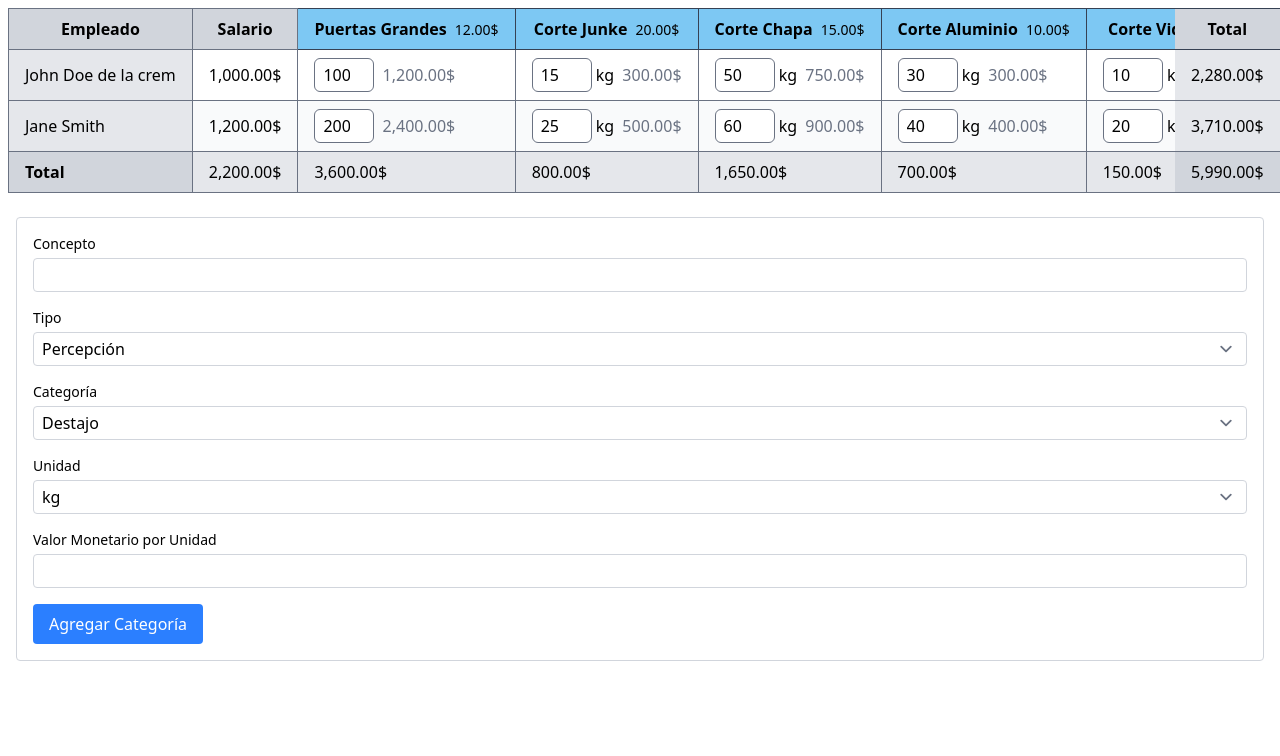
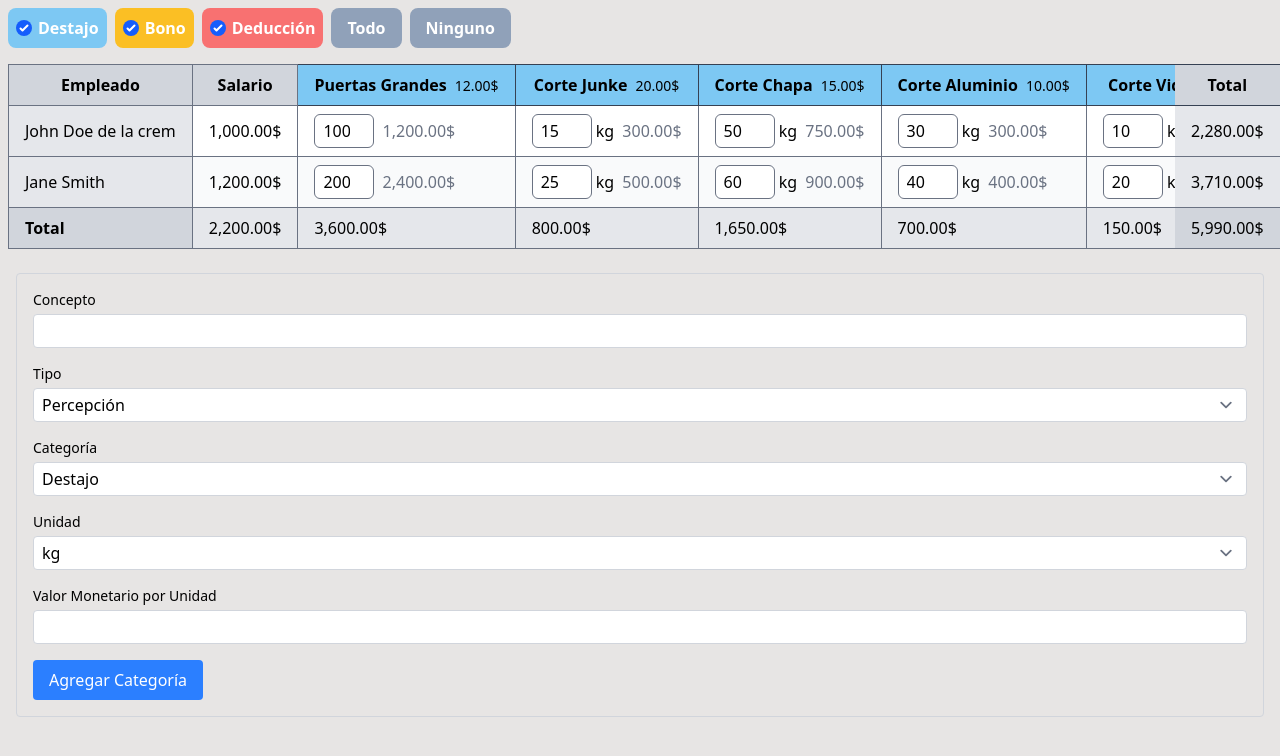
Before and after one commit to ChrisPoul/renova, a SvelteKit app: page / in a window 1280 px wide. Shown: the top 756 px of the page. Built offline with nearby package versions, Linux system fonts and the light colour scheme.

Commit message:
Now there is a ui to add a category, also now we can filter by parent category

```diff
--- a/src/app.d.ts
+++ b/src/app.d.ts
@@ -9,13 +9,13 @@ declare global {
 		// interface PageState {}
 		// interface Platform {}
 	}
-	type parentCategory = 'destajo' | 'bono' | 'deduccion'
-	type categoryType = 'deduccion' | 'percepcion';
+	type ParentCategory = 'destajo' | 'bono' | 'deduccion'
+	type CategoryType = 'deduccion' | 'percepcion';
 	interface CategoriaIncidencia {
 		id: number;
 		concept: string;
-		type: categoryType;
-		parentCategory: parentCategory;
+		type: CategoryType;
+		parentCategory: ParentCategory;
 		unit: string;
 		unitMonetaryValue: number;
 	}
--- a/src/app.html
+++ b/src/app.html
@@ -6,7 +6,7 @@
 		<meta name="viewport" content="width=device-width, initial-scale=1" />
 		%sveltekit.head%
 	</head>
-	<body data-sveltekit-preload-data="hover">
+	<body data-sveltekit-preload-data="hover" class="bg-stone-200">
 		<div style="display: contents">%sveltekit.body%</div>
 	</body>
 </html>
--- a/src/lib/utils.ts
+++ b/src/lib/utils.ts
@@ -4,3 +4,16 @@ export function formatMonetaryValue(value: number) {
 		maximumFractionDigits: 2
 	}) + '$';
 }
+
+export function capitalizeFirstLetter(string: string) {
+	return string.charAt(0).toUpperCase() + string.slice(1);
+}
+export function getParentCategoryLabel(
+	category: ParentCategory
+) {
+	category = capitalizeFirstLetter(category) as ParentCategory;
+	if (category.endsWith('ccion')) {
+		return category.replace(/ccion$/, 'cción');
+	}
+	return category;
+}
--- a/src/routes/+page.svelte
+++ b/src/routes/+page.svelte
@@ -1,10 +1,9 @@
 <script lang="ts">
-	import EmployeeRow from './EmployeeRow.svelte';
-	import { totals } from '$lib/stores/totals.svelte';
-	import { formatMonetaryValue } from '$lib/utils';
+	import { getParentCategoryLabel } from '$lib/utils';
 	import AddCategory from './AddCategory.svelte';
+	import MainTable from './MainTable.svelte';
 
-	let categoriasIncidencia: CategoriaIncidencia[] = [
+	const categoriasIncidencia: CategoriaIncidencia[] = [
 		{
 			id: 1,
 			concept: 'Puertas Grandes',
@@ -68,9 +67,10 @@
 			parentCategory: 'deduccion',
 			unit: 'días',
 			unitMonetaryValue: 1
-		},
+		}
 	];
-	let totalMonetaryValue = $derived.by(getTotalMonetaryValueByEmployees);
+	const parentCategories: ParentCategory[] = ['destajo', 'bono', 'deduccion'];
+	let selectedParentCategories = $state(parentCategories);
 
 	let employees = $state([
 		{
@@ -104,71 +104,40 @@
 			]
 		}
 	]);
-
-	function getTotalSalary() {
-		let total = 0;
-		for (const employee of employees) {
-			total += employee.salary;
-		}
-		return total;
-	}
-	function getTotalMonetaryValueByEmployees() {
-		let total = 0;
-		for (const [employeeId, employeeTotal] of totals.byEmployee) {
-			total += employeeTotal;
-		}
-		return total;
-	}
-	function getCategoryTotalMonetaryValue(categoryId: number) {
-		let total = 0;
-		const incidenciaTotals = totals.byCategory.get(categoryId);
-		if (!incidenciaTotals) return 0;
-		for (const [employeeId, incidenciaTotal] of incidenciaTotals) {
-			total += incidenciaTotal;
-		}
-		return total;
-	}
 </script>
 
-<div class="relative overflow-auto">
-	<table class="m-2 border-collapse border border-gray-500">
-		<thead>
-			<tr class="bg-gray-100">
-				<th class="sticky left-0 border border-gray-500 bg-gray-300 px-4 py-2">Empleado</th>
-				<th class="border border-gray-500 bg-gray-300 px-4 py-2">Salario</th>
-				{#each categoriasIncidencia as category}
-					<th class={`border border-gray-700 px-4 py-2 text-nowrap ${category.parentCategory}`}>
-						{category.concept}
-						{#if category.unitMonetaryValue !== 1}
-							<span class="pl-1 text-sm font-normal">
-								{formatMonetaryValue(category.unitMonetaryValue)}
-							</span>
-						{/if}
-					</th>
-				{/each}
-				<th class="sticky right-0 border border-gray-500 bg-gray-300 px-4 py-2">Total</th>
-			</tr>
-		</thead>
-		<tbody>
-			{#each employees as employee}
-				<EmployeeRow {employee} {categoriasIncidencia} />
-			{/each}
-			<tr class="bg-gray-100">
-				<td class="sticky left-0 border border-gray-500 bg-gray-300 px-4 py-2 font-bold">Total</td>
-				<td class="border border-gray-500 bg-gray-200 px-4 py-2 text-nowrap">
-					{formatMonetaryValue(getTotalSalary())}
-				</td>
-				{#each categoriasIncidencia as category}
-					<td class="border border-gray-500 bg-gray-200 px-4 py-2 text-nowrap">
-						{formatMonetaryValue(getCategoryTotalMonetaryValue(category.id))}
-					</td>
-				{/each}
-				<td class="sticky right-0 border border-gray-500 bg-gray-300 px-4 py-2 text-nowrap">
-					{formatMonetaryValue(totalMonetaryValue)}
-				</td>
-			</tr></tbody
+<div class="flex gap-2 p-2 font-bold text-white">
+	{#each parentCategories as category}
+		<label
+			class={`${category} flex cursor-pointer items-center gap-1.5 rounded-lg p-2 hover:scale-105`}
 		>
-	</table>
+			<input
+				type="checkbox"
+				class="rounded-lg"
+				bind:group={selectedParentCategories}
+				value={category}
+			/>
+			{getParentCategoryLabel(category)}
+		</label>
+	{/each}
+	<button
+		class="flex cursor-pointer items-center gap-1.5 rounded-lg bg-slate-400 py-2 px-4 hover:scale-105"
+		onclick={() => {
+			selectedParentCategories = parentCategories;
+		}}
+	>
+		Todo
+	</button>
+	<button
+		class="flex cursor-pointer items-center gap-1.5 rounded-lg bg-slate-400 py-2 px-4 hover:scale-105"
+		onclick={() => {
+			selectedParentCategories = [];
+		}}
+	>
+		Ninguno
+	</button>
 </div>
 
-<AddCategory />
+<MainTable {employees} {categoriasIncidencia} {selectedParentCategories} />
+
+<AddCategory {parentCategories}/>
--- a/src/routes/AddCategory.svelte
+++ b/src/routes/AddCategory.svelte
@@ -1,9 +1,13 @@
 <script lang="ts">
-	let concept = '';
-	let type = 'percepcion';
-	let parentCategory = 'destajo';
-	let unit = 'kg';
-	let unitMonetaryValue = '';
+	import { getParentCategoryLabel } from '$lib/utils';
+
+	let { parentCategories } = $props();
+
+	let concept = $state('');
+	let type = $state('percepcion');
+	let parentCategory = $state(parentCategories[0]);
+	let unit = $state('kg');
+	let unitMonetaryValue = $state('');
 </script>
 
 <form class="m-4 rounded border border-gray-300 p-4">
@@ -31,9 +35,9 @@
 			bind:value={parentCategory}
 			class="w-full rounded border border-gray-300 px-2 py-1"
 		>
-			<option value="destajo">Destajo</option>
-			<option value="bono">Bono</option>
-			<option value="deduccion">Deducción</option>
+			{#each parentCategories as category}
+				<option value={category}>{getParentCategoryLabel(category)}</option>
+			{/each}
 		</select>
 	</div>
 	<div class="mb-4">
@@ -46,6 +50,7 @@
 			<option value="m³">m³</option>
 		</select>
 	</div>
+	{#if unit !== 'días' && unit !== 'horas'}
 		<div class="mb-4">
 			<label class="mb-1 block text-sm font-medium" for="unitMonetaryValue"
 				>Valor Monetario por Unidad</label
@@ -59,6 +64,7 @@
 				required
 			/>
 		</div>
+	{/if}
 	<button type="submit" class="rounded bg-blue-500 px-4 py-2 text-white hover:bg-blue-600">
 		Agregar Categoría
 	</button>
--- a/src/routes/EmployeeRow.svelte
+++ b/src/routes/EmployeeRow.svelte
@@ -5,8 +5,13 @@
 
 	let {
 		employee,
-		categoriasIncidencia
-	}: { employee: Employee; categoriasIncidencia: CategoriaIncidencia[] } = $props();
+		categoriasIncidencia,
+		selectedParentCategories
+	}: {
+		employee: Employee;
+		categoriasIncidencia: CategoriaIncidencia[];
+		selectedParentCategories: ParentCategory[];
+	} = $props();
 
 	let categoriasIncidenciaMap = new Map<number, CategoriaIncidencia>(
 		categoriasIncidencia.map((category) => [category.id, category])
@@ -55,7 +60,7 @@
 		let total = 0;
 		for (const incidencia of employee.incidencias) {
 			const category = categoriasIncidenciaMap.get(incidencia.category);
-			if (!category) continue
+			if (!category) continue;
 			if (category.type === 'deduccion') {
 				total -= getIncidenciaTotalMonetaryValue(incidencia.amount, category);
 			} else {
@@ -87,11 +92,14 @@
 </script>
 
 <tr class="odd:bg-white even:bg-gray-50">
-	<td class="border border-gray-500 px-4 py-2 text-nowrap sticky left-0 bg-gray-200">{employee.name}</td>
+	<td class="sticky left-0 border border-gray-500 bg-gray-200 px-4 py-2 text-nowrap"
+		>{employee.name}</td
+	>
 	<td class="border border-gray-500 px-4 py-2 text-nowrap"
 		>{formatMonetaryValue(employee.salary)}</td
 	>
 	{#each categoriasIncidencia as category}
+		{#if selectedParentCategories.includes(category.parentCategory)}
 			{@const incidencia = incidenciasMapByCategory.get(category.id)}
 			<td class="border border-gray-500 px-4 py-2 text-nowrap">
 				{#if incidencia}
@@ -110,8 +118,9 @@
 					{/if}
 				{/if}
 			</td>
+		{/if}
 	{/each}
-	<td class="border border-gray-500 px-4 py-2 text-nowrap bg-gray-200 sticky right-0">
+	<td class="sticky right-0 border border-gray-500 bg-gray-200 px-4 py-2 text-nowrap">
 		{formatMonetaryValue(totals.byEmployee.get(employee.id) ?? 0)}
 	</td>
 </tr>
--- /dev/null
+++ b/src/routes/MainTable.svelte
@@ -0,0 +1,78 @@
+<script lang="ts">
+	import EmployeeRow from './EmployeeRow.svelte';
+	import { totals } from '$lib/stores/totals.svelte';
+	import { formatMonetaryValue } from '$lib/utils';
+
+	let { categoriasIncidencia, employees, selectedParentCategories } = $props();
+
+	let totalMonetaryValue = $derived.by(getTotalMonetaryValueByEmployees);
+
+	function getTotalSalary() {
+		let total = 0;
+		for (const employee of employees) {
+			total += employee.salary;
+		}
+		return total;
+	}
+	function getTotalMonetaryValueByEmployees() {
+		let total = 0;
+		for (const [employeeId, employeeTotal] of totals.byEmployee) {
+			total += employeeTotal;
+		}
+		return total;
+	}
+	function getCategoryTotalMonetaryValue(categoryId: number) {
+		let total = 0;
+		const incidenciaTotals = totals.byCategory.get(categoryId);
+		if (!incidenciaTotals) return 0;
+		for (const [employeeId, incidenciaTotal] of incidenciaTotals) {
+			total += incidenciaTotal;
+		}
+		return total;
+	}
+</script>
+
+<div class="relative overflow-auto">
+	<table class="m-2 border-collapse border border-gray-500">
+		<thead>
+			<tr class="bg-gray-100">
+				<th class="sticky left-0 border border-gray-500 bg-gray-300 px-4 py-2">Empleado</th>
+				<th class="border border-gray-500 bg-gray-300 px-4 py-2">Salario</th>
+				{#each categoriasIncidencia as category}
+					{#if selectedParentCategories.includes(category.parentCategory)}
+						<th class={`border border-gray-700 px-4 py-2 text-nowrap ${category.parentCategory}`}>
+							{category.concept}
+							{#if category.unitMonetaryValue !== 1}
+								<span class="pl-1 text-sm font-normal">
+									{formatMonetaryValue(category.unitMonetaryValue)}
+								</span>
+							{/if}
+						</th>
+					{/if}
+				{/each}
+				<th class="sticky right-0 border border-gray-500 bg-gray-300 px-4 py-2">Total</th>
+			</tr>
+		</thead>
+		<tbody>
+			{#each employees as employee}
+				<EmployeeRow {employee} {categoriasIncidencia} {selectedParentCategories} />
+			{/each}
+			<tr class="bg-gray-100">
+				<td class="sticky left-0 border border-gray-500 bg-gray-300 px-4 py-2 font-bold">Total</td>
+				<td class="border border-gray-500 bg-gray-200 px-4 py-2 text-nowrap">
+					{formatMonetaryValue(getTotalSalary())}
+				</td>
+				{#each categoriasIncidencia as category}
+					{#if selectedParentCategories.includes(category.parentCategory)}
+						<td class="border border-gray-500 bg-gray-200 px-4 py-2 text-nowrap">
+							{formatMonetaryValue(getCategoryTotalMonetaryValue(category.id))}
+						</td>
+					{/if}
+				{/each}
+				<td class="sticky right-0 border border-gray-500 bg-gray-300 px-4 py-2 text-nowrap">
+					{formatMonetaryValue(totalMonetaryValue)}
+				</td>
+			</tr></tbody
+		>
+	</table>
+</div>
```
Lines whose indentation alone changed are shown as unchanged.
